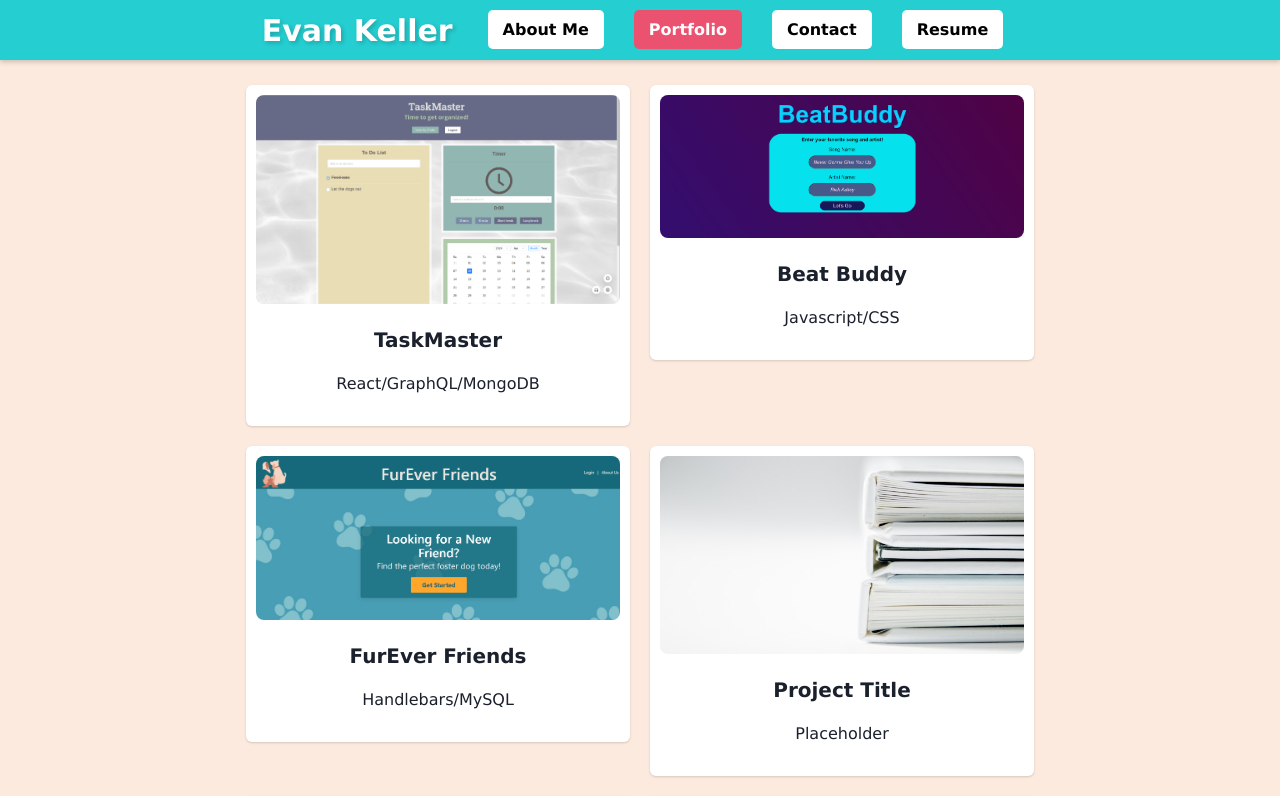
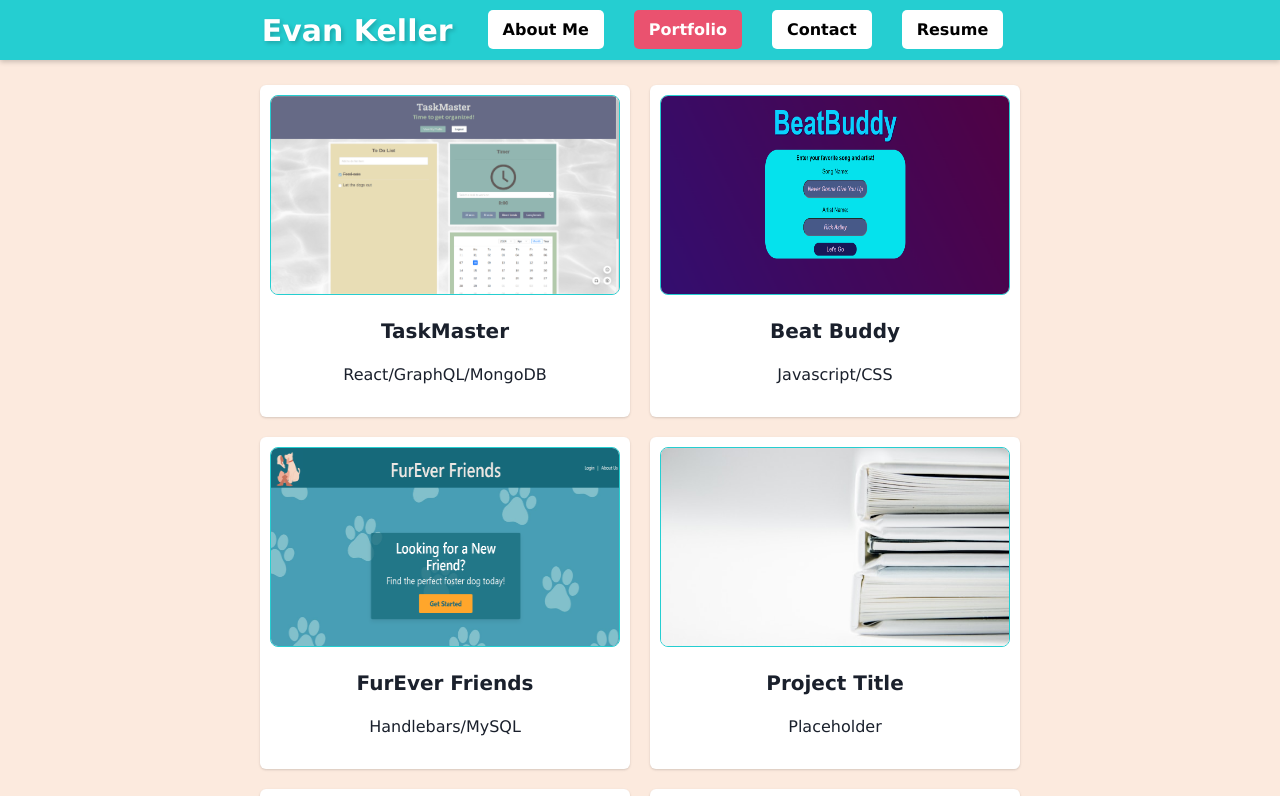
Before and after one commit to 33649EK/reactjs-portfolio-evanK, a React (Vite) app: page /Portfolio in a window 1280 px wide. Shown: the top 796 px of the page. Built offline with nearby package versions, Linux system fonts and the light colour scheme.

Commit message:
force all images in portfolio cards to be the same size

```diff
--- a/src/App.css
+++ b/src/App.css
@@ -90,6 +90,12 @@ footer {
   margin-top: 9px;
   margin-left: 10px;
   margin-right: 10px;
+}
+
+.portfolioImage {
+  border: 1px solid var(--robin-blue);
+  width: 350px;
+  height: 200px;
 }
 
 .aboutme {
@@ -292,6 +298,13 @@ li::before {
     margin-bottom: 10px;
     margin-top: -10px;
   }
+
+  .portfolioImage {
+    border: 1px solid var(--robin-blue);
+    width: 350px;
+    height: 200px;
+
+  }
 }
 
 @media screen and (height < 1170px) {
--- a/src/pages/Portfolio.jsx
+++ b/src/pages/Portfolio.jsx
@@ -16,7 +16,7 @@ const Project = ({ title, image, altText, link, tech }) => {
     <>
       <LinkBox as="article">
         <Card maxW="sm" className="linkCard">
-          <Image src={image} alt={altText} borderRadius="lg" />
+          <Image src={image} alt={altText} borderRadius="lg" className='portfolioImage'/>
           <Stack mt="6" spacing="3">
             <Heading size="md" className="headerla">
               <LinkOverlay href={link} target="_blank">
```
